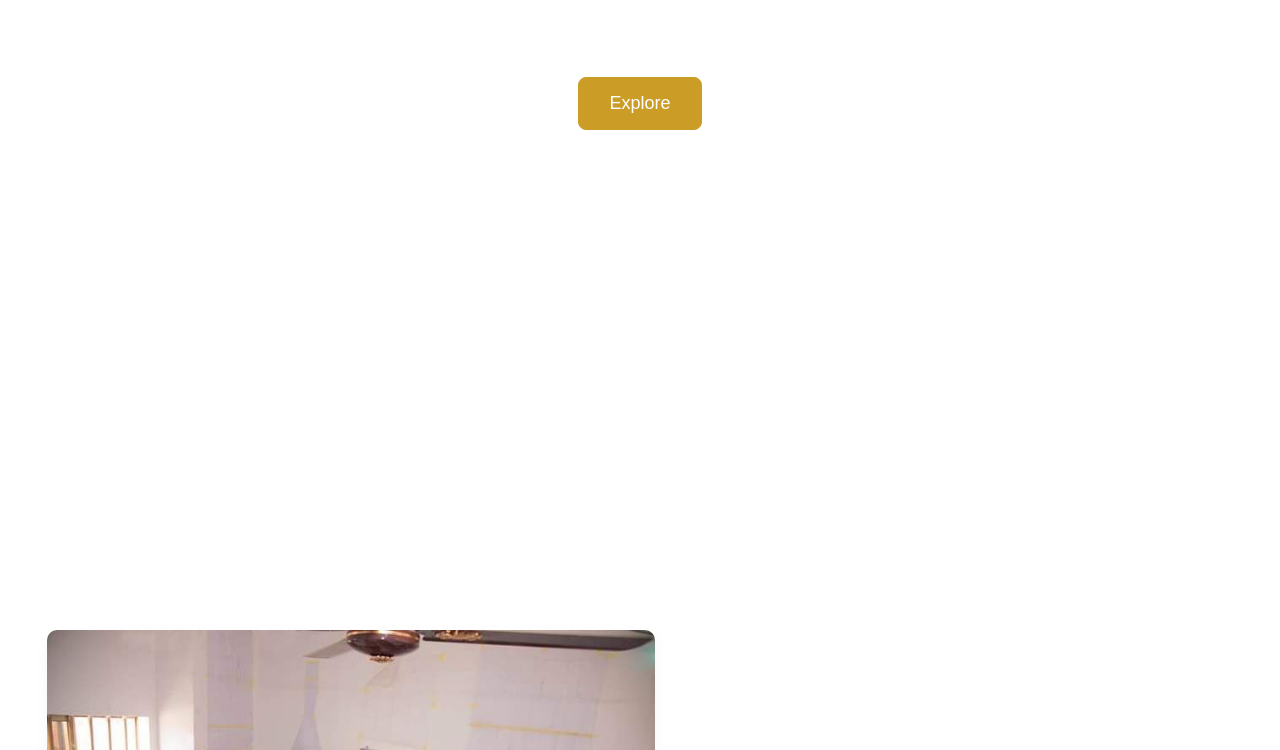
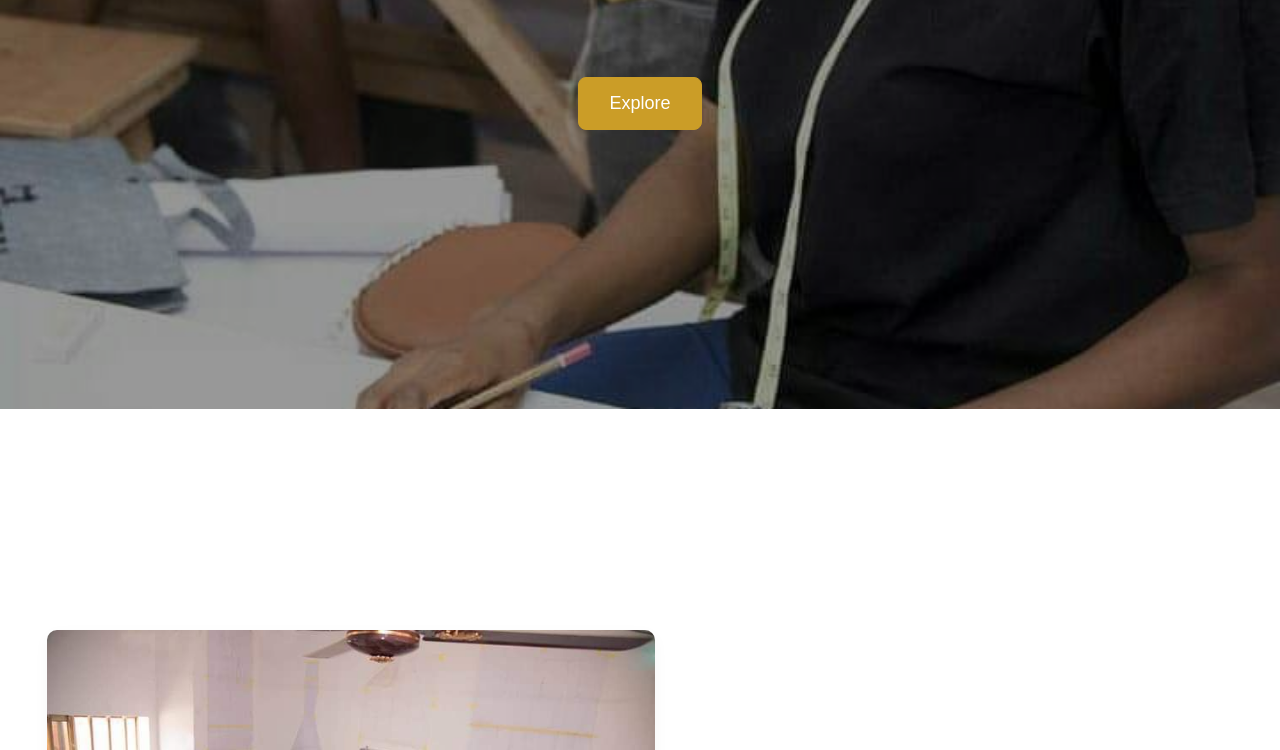
Before and after one commit to mimicodegirl/Mabjen-Fashion-Academy, a plain HTML site: page index.html in a window 1280 px wide. Shown: the part 512-1262 px from the top of the page. Drawn offline with Linux system fonts and the light colour scheme.

Commit message:
third commit

```diff
--- a/styles/index.css
+++ b/styles/index.css
@@ -154,7 +154,7 @@ body {
     left: 0;
     width: 100%;
     height: 100%;
-background-image: url(images/ella.jpeg);
+background: url(/images/ella.jpeg);
     background-repeat: no-repeat;
     background-size: cover;
     background-position: center center;
```
